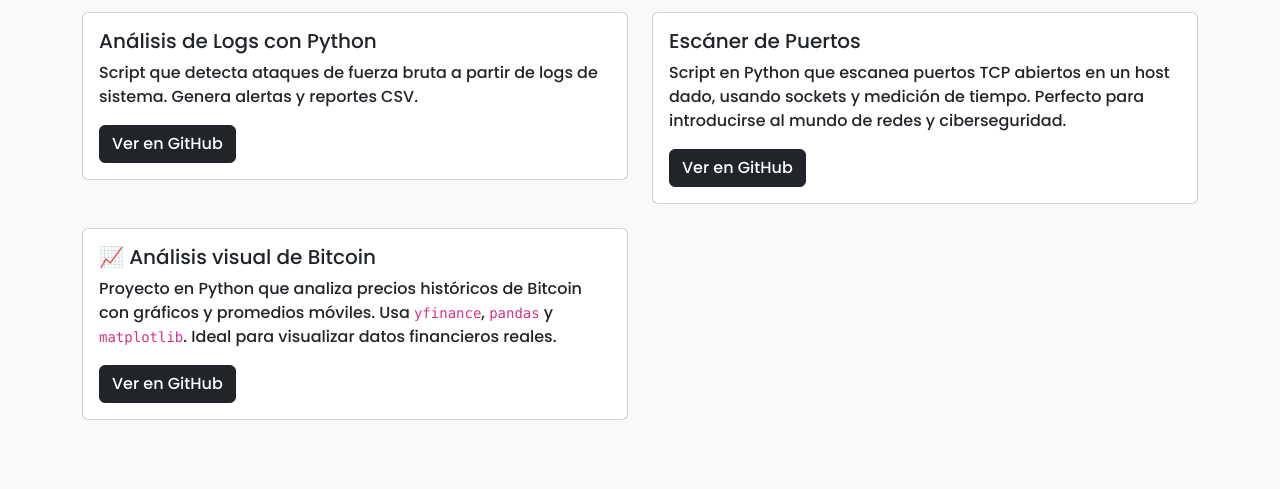
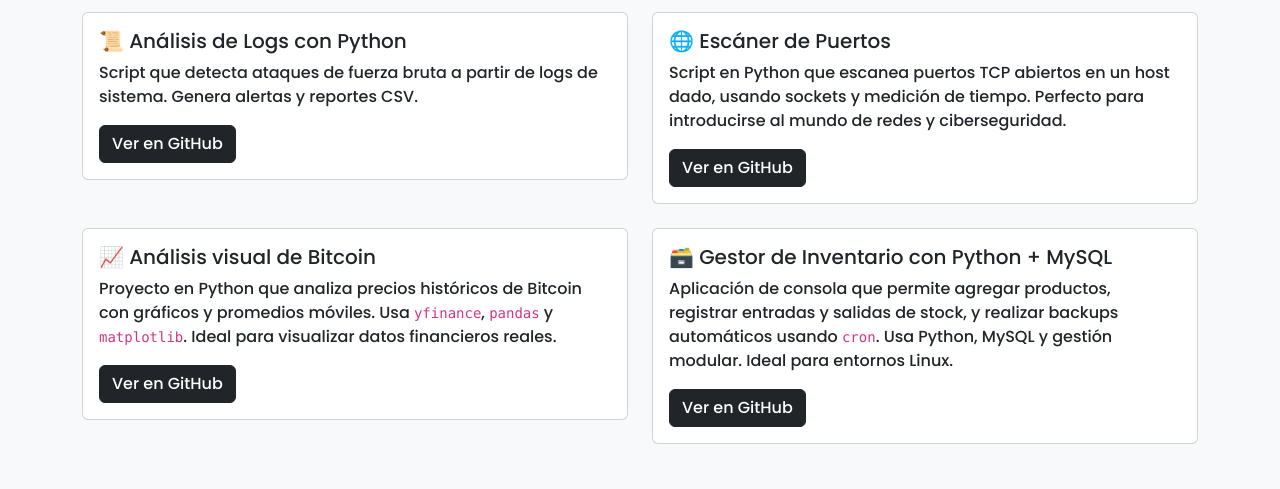
Before and after one commit to AgustinChiarenza/AgustinChiarenza.github.io, a plain HTML site: page index.html in a window 1280 px wide. Shown: the part 457-946 px from the top of the page. Drawn offline with nearby package versions, Linux system fonts and the light colour scheme.

Commit message:
index.html

```diff
--- a/index.html
+++ b/index.html
@@ -61,7 +61,7 @@
     <div class="col-md-6">
       <div class="card project-card mb-4">
         <div class="card-body">
-          <h5 class="card-title">Análisis de Logs con Python</h5>
+          <h5 class="card-title">📜 Análisis de Logs con Python</h5>
           <p class="card-text">Script que detecta ataques de fuerza bruta a partir de logs de sistema. Genera alertas y reportes CSV.</p>
           <a href="https://github.com/AgustinChiarenza/log_analyzer" class="btn btn-dark" target="_blank">Ver en GitHub</a>
         </div>
@@ -71,7 +71,7 @@
     <div class="col-md-6">
       <div class="card project-card mb-4">
         <div class="card-body">
-          <h5 class="card-title">Escáner de Puertos</h5>
+          <h5 class="card-title">🌐 Escáner de Puertos</h5>
           <p class="card-text">Script en Python que escanea puertos TCP abiertos en un host dado, usando sockets y medición de tiempo. Perfecto para introducirse al mundo de redes y ciberseguridad.</p>
           <a href="https://github.com/AgustinChiarenza/port-scanner" class="btn btn-dark" target="_blank">Ver en GitHub</a>
         </div>
@@ -84,6 +84,16 @@
           <h5 class="card-title">📈 Análisis visual de Bitcoin</h5>
           <p class="card-text">Proyecto en Python que analiza precios históricos de Bitcoin con gráficos y promedios móviles. Usa <code>yfinance</code>, <code>pandas</code> y <code>matplotlib</code>. Ideal para visualizar datos financieros reales.</p>
           <a href="https://github.com/AgustinChiarenza/btc-visualizer" class="btn btn-dark" target="_blank">Ver en GitHub</a>
+        </div>
+      </div>
+    </div>
+
+    <div class="col-md-6">
+      <div class="card project-card mb-4">
+        <div class="card-body">
+          <h5 class="card-title">🗃️ Gestor de Inventario con Python + MySQL</h5>
+          <p class="card-text">Aplicación de consola que permite agregar productos, registrar entradas y salidas de stock, y realizar backups automáticos usando <code>cron</code>. Usa Python, MySQL y gestión modular. Ideal para entornos Linux.</p>
+          <a href="https://github.com/AgustinChiarenza/inventario" class="btn btn-dark" target="_blank">Ver en GitHub</a>
         </div>
       </div>
     </div>
```
